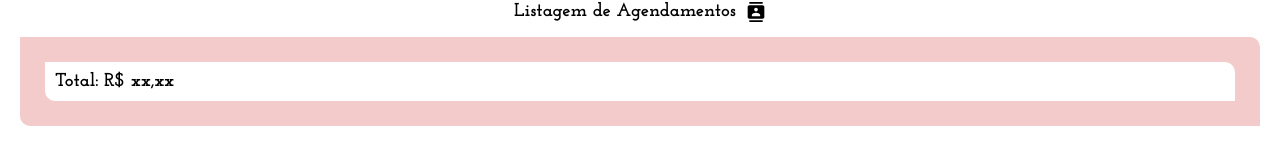
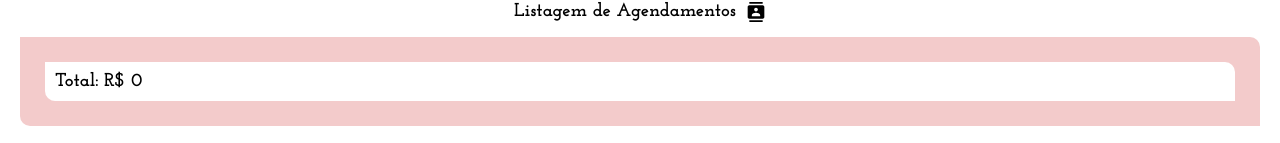
Before and after one commit to danieljosias/manicure-client, a React (Vite) app: page /schedules in a window 1280 px wide. Shown: the part 663-806 px from the top of the page. Built offline with nearby package versions, Linux system fonts and the light colour scheme; no server answers.

Commit message:
feat: total dos serviços agendados

```diff
--- a/src/pages/Schedules/index.jsx
+++ b/src/pages/Schedules/index.jsx
@@ -82,6 +82,10 @@ export const Schedules = () => {
     }
   }
 
+  const sun = schedules.reduce((acc, schedule) => {
+    return Number(acc) + Number(schedule.price)
+  }, 0)
+
   return(
     <>
       <Header isOpen={isOpen} setIsOpen={setIsOpen}/>
@@ -136,11 +140,12 @@ export const Schedules = () => {
             </HStack>
           </Box>
 
+
           <Flex bg='#F3CBCB' flexDirection='column' p='25' gap='20px' borderRadius='0px 10px 0px 10px' >
             <SchedulesCard isOpen={isOpen}/>
 
             <Box bg='white' p='10' borderRadius='0px 10px 0px 10px'>
-              <Heading as='h3'>Total: R$ xx,xx</Heading>
+              <Heading as='h3'>Total: R$ {sun}</Heading>
             </Box>
           </Flex>
         </Flex>
```
